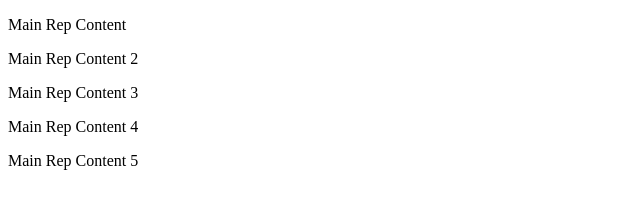
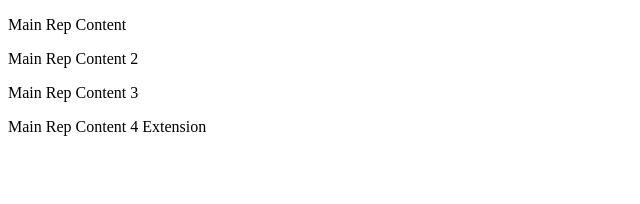
Before and after one commit to Hughesy676/mainRep, a plain HTML site: page index.html in a window 1280 px wide. Shown: the whole page, without its empty margins (0-640 px from the left). Drawn offline with Linux system fonts and the light colour scheme.

Commit message:
update index.html

```diff
--- a/index.html
+++ b/index.html
@@ -8,7 +8,7 @@
 <p>Main Rep Content</p>
 <p>Main Rep Content 2 </p>
 <p>Main Rep Content 3 </p>
-<p>Main Rep Content 4 </p>
-<p>Main Rep Content 5 </p>
+<p>Main Rep Content 4 Extension </p>
+
 </body>
 </html>
```
